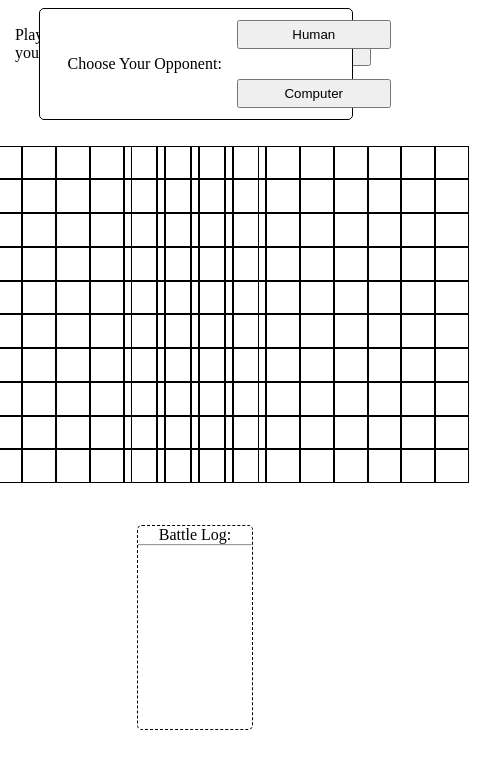
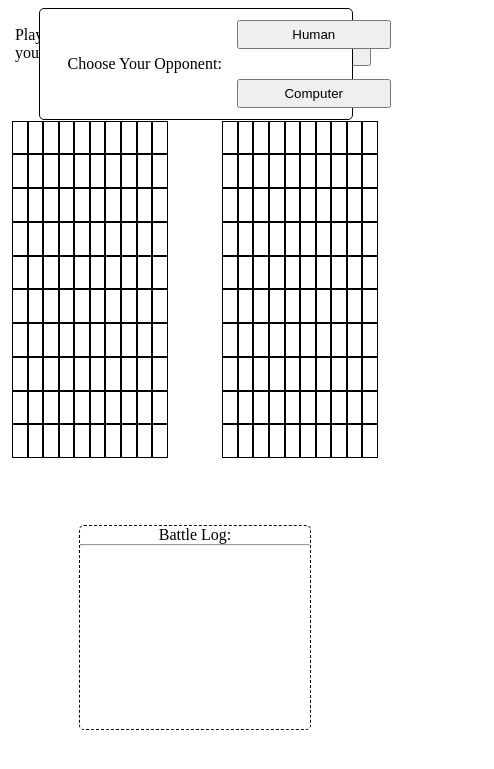
Before and after one commit to cabelstein12/battleship, a website built with webpack: page dist/index.html in a window 390 px wide. Shown: the part 51-820 px from the top of the page, 494 px wide, since content can reach past the window. Built offline with nearby package versions, Linux system fonts and the light colour scheme.

Commit message:
general styling cleanup

```diff
--- a/src/style.css
+++ b/src/style.css
@@ -30,7 +30,7 @@ header{
     border: 1px solid black;
     border-style: dashed;
     border-radius: 5px;
-    width: 100%;
+    width: max(230px, 100%);
     height: 100%;
     margin-top: 30px;
 }
@@ -49,10 +49,8 @@ header{
 
 .entry{
     display: grid;
-    grid-template-columns: 30% 67%;
+    grid-template-columns: 23% 70%;
 }
-
-
 
 #event {
  text-align: right;
@@ -83,18 +81,15 @@ header{
     justify-content: center;
     text-align: center;
     padding: 2%;
-    height: min-content;
     grid-row: 2 / 2;
 }
 
 #defense{
     grid-column: 2 / 3;
-    left: 10%;
 }
 
 #offense{
     grid-column: 4 / 5;
-    right: 10%
 }
 
 .gridID{
@@ -126,9 +121,8 @@ header{
 
  .grid{
     display: inline-grid;
-    grid-template-columns: repeat(10, clamp(2vh, 4vh, 60px));
-    grid-template-rows: repeat(10, clamp(2vh, 4vh, 60px));
-    padding: 25px;
+    grid-template-columns: repeat(10, clamp(1vw, 4vw, 60px));
+    grid-template-rows: repeat(10, clamp(1vw, 4vh, 70px));
     height: min-content;
  }
 
```
